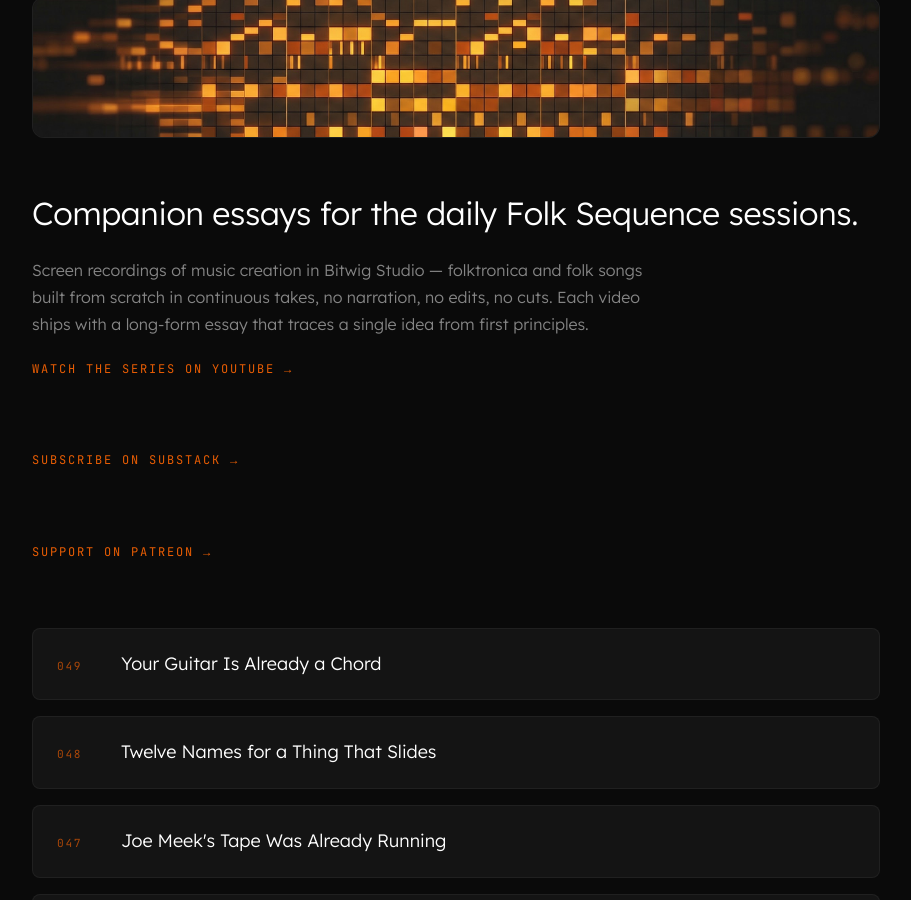
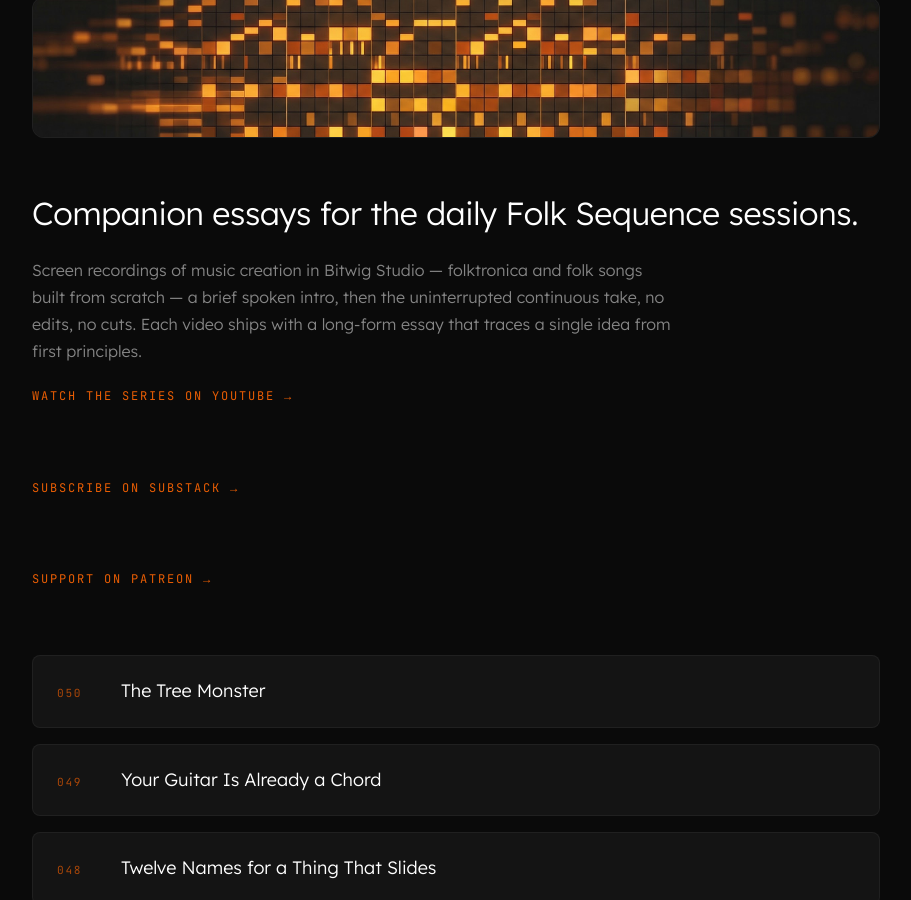
Before and after one commit to folk-sequence/folk-sequence.github.io, a Jekyll site: the page built from index.md, in a window 1280 px wide and 900 px high, scrolled down 190 px. Shown: the whole window, without its empty margins (184-1095 px from the left). Built offline with Jekyll 4.4.1, drawn with Linux system fonts in a browser that asks for light colours.

Commit message:
home: add ep 050 The Tree Monster; fix intro copy for spoken-intro format

```diff
--- a/index.md
+++ b/index.md
@@ -7,12 +7,13 @@ description: "Companion essays for the Folk Sequence daily Bitwig music producti
 <div class="hero"><img src="/assets/banner.jpg" alt="Folk Sequence"></div>
 
 <p class="intro">Companion essays for the daily Folk Sequence sessions.</p>
-<p class="intro-sub">Screen recordings of music creation in Bitwig Studio — folktronica and folk songs built from scratch in continuous takes, no narration, no edits, no cuts. Each video ships with a long-form essay that traces a single idea from first principles.</p>
+<p class="intro-sub">Screen recordings of music creation in Bitwig Studio — folktronica and folk songs built from scratch — a brief spoken intro, then the uninterrupted continuous take, no edits, no cuts. Each video ships with a long-form essay that traces a single idea from first principles.</p>
 <p class="intro-watch"><a href="https://www.youtube.com/@FolkSequence" target="_blank" rel="noopener">Watch the series on YouTube →</a></p>
 <p class="intro-watch"><a href="https://folksequence.substack.com/" target="_blank" rel="noopener">Subscribe on Substack →</a></p>
 <p class="intro-watch"><a href="https://www.patreon.com/cw/FolkSequence" target="_blank" rel="noopener">Support on Patreon →</a></p>
 
 <ul class="episode-list">
+  <li><a href="/050-the-tree-monster/"><span class="ep-num">050</span><span class="ep-title">The Tree Monster</span></a></li>
   <li><a href="/049-your-guitar-is-already-a-chord/"><span class="ep-num">049</span><span class="ep-title">Your Guitar Is Already a Chord</span></a></li>
   <li><a href="/048-twelve-names-for-a-thing-that-slides/"><span class="ep-num">048</span><span class="ep-title">Twelve Names for a Thing That Slides</span></a></li>
   <li><a href="/047-joe-meeks-tape-was-already-running/"><span class="ep-num">047</span><span class="ep-title">Joe Meek's Tape Was Already Running</span></a></li>
```
